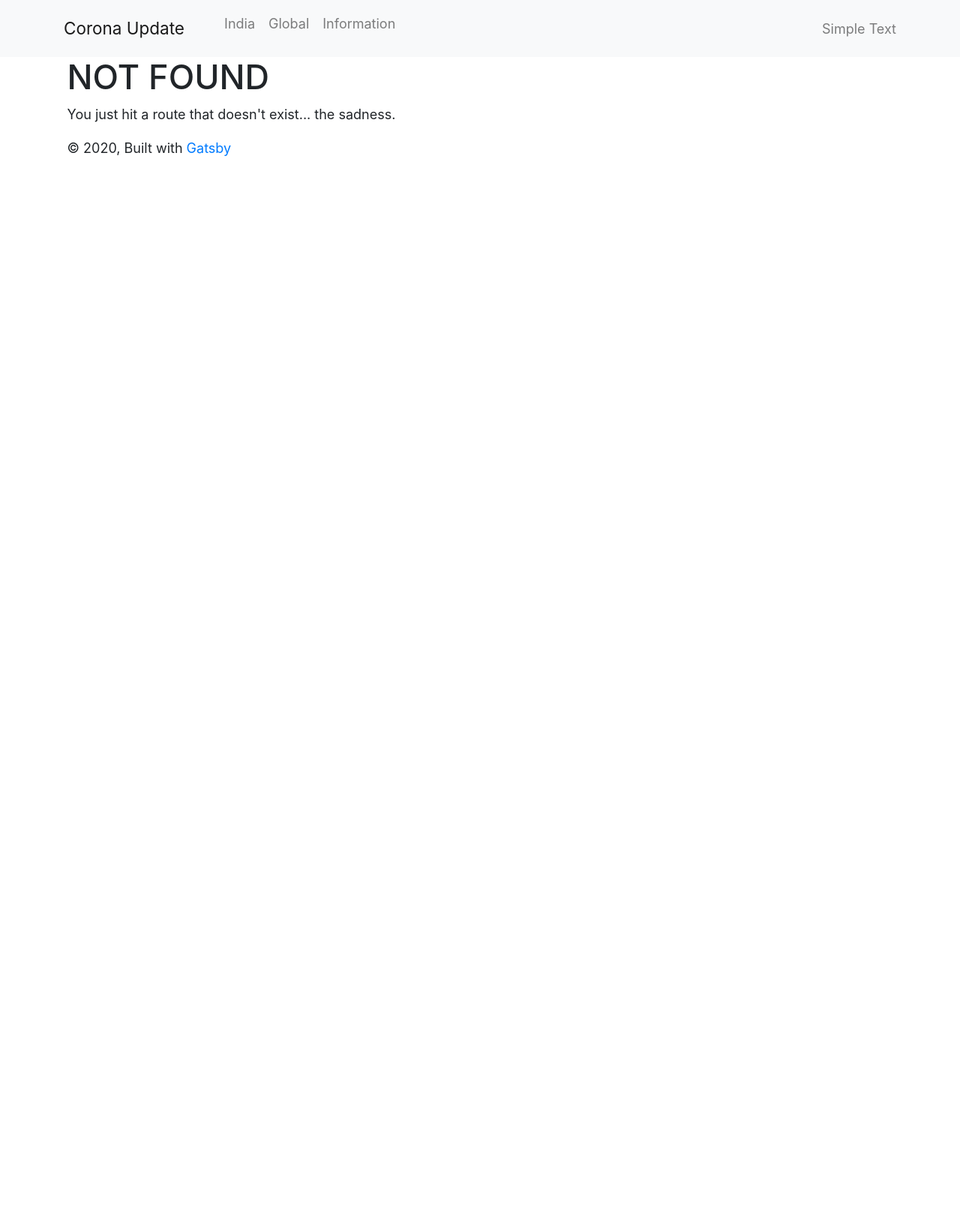
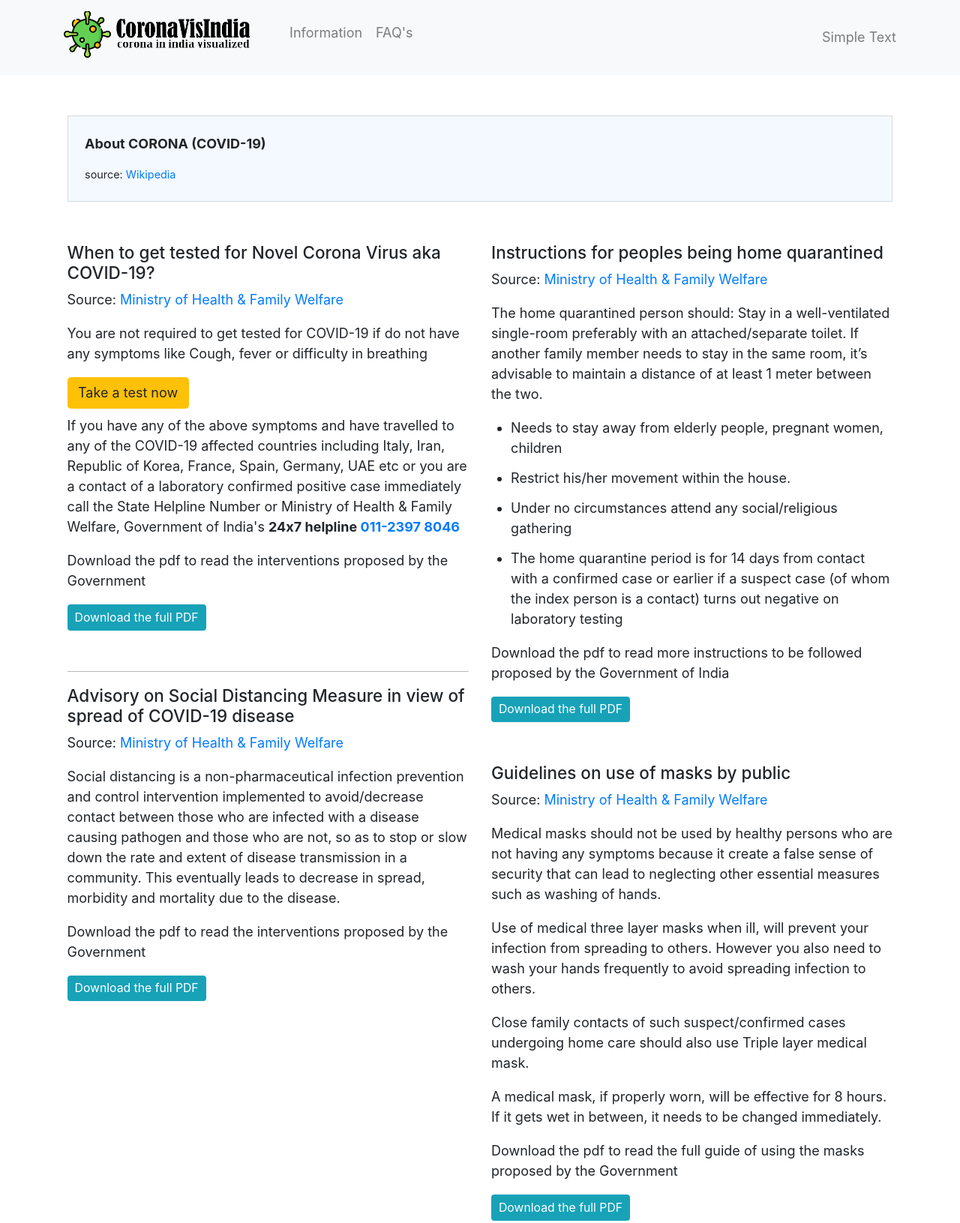
Before and after one commit to samnsimson/corona, a Gatsby site: page /information in a window 1280 px wide. Before the commit this address had no page. Shown: the top 1631 px of the page at 75% size. Before the commit the page ends 800 px from the top, so only its background shows below. Built offline with nearby package versions, Linux system fonts and the light colour scheme; Gatsby itself is replaced by a stand-in of ours; no server answers.

Commit message:
added two more pages and Calculation improvement

```diff
--- a/gatsby-config.js
+++ b/gatsby-config.js
@@ -5,6 +5,7 @@ module.exports = {
     author: `@samsimson`,
   },
   plugins: [
+    `gatsby-plugin-catch-links`,
     `gatsby-plugin-react-helmet`,
     {
       resolve: `gatsby-source-filesystem`,
@@ -24,7 +25,7 @@ module.exports = {
         background_color: `#663399`,
         theme_color: `#663399`,
         display: `minimal-ui`,
-        icon: `src/images/gatsby-icon.png`, // This path is relative to the root of the site.
+        icon: `src/images/virus.png`, // This path is relative to the root of the site.
       },
     },
     // this (optional) plugin enables Progressive Web App + Offline functionality
--- a/package.json
+++ b/package.json
@@ -11,6 +11,7 @@
     "d3-geo": "^1.11.9",
     "gatsby": "^2.19.45",
     "gatsby-image": "^2.2.44",
+    "gatsby-plugin-catch-links": "^2.2.0",
     "gatsby-plugin-manifest": "^2.2.48",
     "gatsby-plugin-offline": "^3.0.41",
     "gatsby-plugin-react-helmet": "^3.1.24",
@@ -25,6 +26,7 @@
     "react-dom": "^16.12.0",
     "react-google-charts": "^3.0.15",
     "react-helmet": "^5.2.1",
+    "react-iframe": "^1.8.0",
     "react-responsive": "^8.0.3",
     "react-slick": "^0.25.2",
     "reactstrap": "^8.4.1",
--- a/src/components/AboutCorona.js
+++ b/src/components/AboutCorona.js
@@ -13,6 +13,13 @@ export default class AboutCorona extends React.Component {
 
 	componentDidMount() {
 		this.fetchData()
+	}
+
+	style = {
+		cards: {
+			backgroundColor: "rgba(215, 236, 251, 0.3)",
+			borderRadius: "0px",
+		},
 	}
 
 	fetchData = async () => {
@@ -32,7 +39,7 @@ export default class AboutCorona extends React.Component {
 		return (
 			<Row>
 				<Col sm="12">
-					<Card>
+					<Card style={this.style.cards}>
 						<CardBody>
 							<CardTitle>
 								<strong>About CORONA (COVID-19)</strong>
--- a/src/components/header.js
+++ b/src/components/header.js
@@ -1,5 +1,6 @@
 import PropTypes from "prop-types"
 import React, { useState } from "react"
+import Image from "./image"
 import {
   Collapse,
   Navbar,
@@ -19,22 +20,17 @@ const Header = ({ siteTitle }) => {
     <div>
       <Navbar color="light" light expand="md">
         <Container>
-          <NavbarBrand href="/">Corona Update</NavbarBrand>
+          <NavbarBrand href="/">
+            <Image />
+          </NavbarBrand>
           <NavbarToggler onClick={toggle} />
           <Collapse isOpen={isOpen} navbar>
             <Nav className="mr-auto" navbar>
               <NavItem>
-                <NavLink href="/india/">India</NavLink>
+                <NavLink href="/information">Information</NavLink>
               </NavItem>
               <NavItem>
-                <NavLink href="https://github.com/reactstrap/reactstrap">
-                  Global
-                </NavLink>
-              </NavItem>
-              <NavItem>
-                <NavLink href="https://github.com/reactstrap/reactstrap">
-                  Information
-                </NavLink>
+                <NavLink href="/faq">FAQ's</NavLink>
               </NavItem>
             </Nav>
             <NavbarText>Simple Text</NavbarText>
--- a/src/components/image.js
+++ b/src/components/image.js
@@ -14,19 +14,19 @@ import Img from "gatsby-image"
  */
 
 const Image = () => {
-  const data = useStaticQuery(graphql`
+  const logo = useStaticQuery(graphql`
     query {
-      placeholderImage: file(relativePath: { eq: "gatsby-astronaut.png" }) {
+      placeholderImage: file(relativePath: { eq: "coronavisindia-logo.png" }) {
         childImageSharp {
-          fluid(maxWidth: 300) {
-            ...GatsbyImageSharpFluid
+          fixed(width: 248, height: 62) {
+            ...GatsbyImageSharpFixed
           }
         }
       }
     }
   `)
 
-  return <Img fluid={data.placeholderImage.childImageSharp.fluid} />
+  return <Img fixed={logo.placeholderImage.childImageSharp.fixed} />
 }
 
 export default Image
--- a/src/components/plotGenerator.js
+++ b/src/components/plotGenerator.js
@@ -19,7 +19,7 @@ class PlotGenerator {
 				},
 			],
 		}
-		data.map(item => {
+		data.map(function(item) {
 			state.labels.push(item[x])
 			state.datasets[0].data.push(item[y])
 		})
@@ -38,7 +38,7 @@ class PlotGenerator {
 				},
 			],
 		}
-		data.map(item => {
+		data.map(function(item) {
 			state.labels.push(item.key)
 			state.datasets[0].data.push(item.value)
 		})
--- a/src/components/totalActiveCases.js
+++ b/src/components/totalActiveCases.js
@@ -2,7 +2,7 @@ import React from "react"
 import axios from "axios"
 import BarChart from "../components/BarChart"
 import PlotGenerator from "../components/plotGenerator"
-import { Col, Row } from "reactstrap"
+import { Col } from "reactstrap"
 import moment from "moment"
 
 export default class totalActiveCases extends React.Component {
--- a/src/components/totalDataInDoughnut.js
+++ b/src/components/totalDataInDoughnut.js
@@ -6,7 +6,6 @@ import {
 	Row,
 	Col,
 	Table,
-	Progress,
 	Card,
 	CardBody,
 	CardHeader,
@@ -88,7 +87,6 @@ export default class totalDataInDoughnut extends React.Component {
 }
 
 const CaseInWords = props => {
-	console.log(`this first ${JSON.stringify(props.data[0].value)}`)
 	return (
 		<Card>
 			<CardHeader>
--- /dev/null
+++ b/src/pages/information.js
@@ -0,0 +1,197 @@
+import React from "react"
+import { Link } from "gatsby"
+import Layout from "../components/layout"
+import SEO from "../components/seo"
+import { Row, Col, ListGroup, ListGroupItem } from "reactstrap"
+import AboutCorona from "../components/AboutCorona"
+
+export default class information extends React.Component {
+	constructor(props) {
+		super(props)
+	}
+
+	render() {
+		return (
+			<Layout>
+				<SEO title="Corona Virus - Information | Coronavisindia" />
+				<Row className="my-5">
+					<Col>
+						<AboutCorona />
+					</Col>
+				</Row>
+				<Row className="mb-5">
+					<Col md="6">
+						<div className="mb-5">
+							<h5>When to get tested for Novel Corona Virus aka COVID-19?</h5>
+							<p>
+								Source:{" "}
+								<a target="_blank" href="https://www.mohfw.gov.in/">
+									Ministry of Health & Family Welfare
+								</a>
+							</p>
+							<div>
+								<p>
+									You are not required to get tested for COVID-19 if do not have
+									any symptoms like Cough, fever or difficulty in breathing
+								</p>
+								<Link to="" className="btn btn-warning mb-2">
+									Take a test now
+								</Link>
+								<p>
+									If you have any of the above symptoms and have travelled to
+									any of the COVID-19 affected countries including Italy, Iran,
+									Republic of Korea, France, Spain, Germany, UAE etc or you are
+									a contact of a laboratory confirmed positive case immediately
+									call the State Helpline Number or Ministry of Health & Family
+									Welfare, Government of India's{" "}
+									<b>
+										24x7 helpline <a href="tel:00123978046">011-2397 8046</a>
+									</b>
+								</p>
+								<p>
+									Download the pdf to read the interventions proposed by the
+									Government
+								</p>
+								<a
+									target="_blank"
+									href="https://www.mohfw.gov.in/pdf/SocialDistancingAdvisorybyMOHFW.pdf"
+									className="btn btn-sm btn-info"
+								>
+									Download the full PDF
+								</a>
+							</div>
+						</div>
+						<hr />
+						<div className="mb-5">
+							<h5>
+								Advisory on Social Distancing Measure in view of spread of
+								COVID-19 disease
+							</h5>
+							<p>
+								Source:{" "}
+								<a target="_blank" href="https://www.mohfw.gov.in/">
+									Ministry of Health & Family Welfare
+								</a>
+							</p>
+							<div>
+								<p>
+									Social distancing is a non-pharmaceutical infection prevention
+									and control intervention implemented to avoid/decrease contact
+									between those who are infected with a disease causing pathogen
+									and those who are not, so as to stop or slow down the rate and
+									extent of disease transmission in a community. This eventually
+									leads to decrease in spread, morbidity and mortality due to
+									the disease.
+								</p>
+
+								<p>
+									Download the pdf to read the interventions proposed by the
+									Government
+								</p>
+								<a
+									target="_blank"
+									href="https://www.mohfw.gov.in/pdf/SocialDistancingAdvisorybyMOHFW.pdf"
+									className="btn btn-sm btn-info"
+								>
+									Download the full PDF
+								</a>
+							</div>
+						</div>
+					</Col>
+					<Col md="6">
+						<div className="mb-5">
+							<h5>Instructions for peoples being home quarantined</h5>
+							<p>
+								Source:{" "}
+								<a target="_blank" href="https://www.mohfw.gov.in/">
+									Ministry of Health & Family Welfare
+								</a>
+							</p>
+							<div>
+								<p>
+									The home quarantined person should: Stay in a well-ventilated
+									single-room preferably with an attached/separate toilet. If
+									another family member needs to stay in the same room, it’s
+									advisable to maintain a distance of at least 1 meter between
+									the two.
+									<br />
+								</p>
+								<ul>
+									<li>
+										Needs to stay away from elderly people, pregnant women,
+										children
+									</li>
+									<li>Restrict his/her movement within the house.</li>
+									<li>
+										Under no circumstances attend any social/religious gathering
+									</li>
+									<li>
+										The home quarantine period is for 14 days from contact with
+										a confirmed case or earlier if a suspect case (of whom the
+										index person is a contact) turns out negative on laboratory
+										testing
+									</li>
+								</ul>
+								<p>
+									Download the pdf to read more instructions to be followed
+									proposed by the Government of India
+								</p>
+								<a
+									target="_blank"
+									href="https://www.mohfw.gov.in/pdf/Guidelinesforhomequarantine.pdf"
+									className="btn btn-sm btn-info"
+								>
+									Download the full PDF
+								</a>
+							</div>
+						</div>
+						<div className="mb-5">
+							<h5>Guidelines on use of masks by public</h5>
+							<p>
+								Source:{" "}
+								<a target="_blank" href="https://www.mohfw.gov.in/">
+									Ministry of Health & Family Welfare
+								</a>
+							</p>
+							<div>
+								<p>
+									Medical masks should not be used by healthy persons who are
+									not having any symptoms because it create a false sense of
+									security that can lead to neglecting other essential measures
+									such as washing of hands.
+								</p>
+								<p>
+									Use of medical three layer masks when ill, will prevent your
+									infection from spreading to others. However you also need to
+									wash your hands frequently to avoid spreading infection to
+									others.{" "}
+								</p>
+								<p>
+									Close family contacts of such suspect/confirmed cases
+									undergoing home care should also use Triple layer medical
+									mask.
+								</p>
+								<p>
+									A medical mask, if properly worn, will be effective for 8
+									hours. If it gets wet in between, it needs to be changed
+									immediately.
+								</p>
+								<p>
+									Download the pdf to read the full guide of using the masks
+									proposed by the Government
+								</p>
+								<a
+									target="_blank"
+									href="https://www.mohfw.gov.in/pdf/SocialDistancingAdvisorybyMOHFW.pdf"
+									className="btn btn-sm btn-info"
+								>
+									Download the full PDF
+								</a>
+							</div>
+						</div>
+					</Col>
+				</Row>
+			</Layout>
+		)
+	}
+}
```
Also changed, not shown: src/components/QuizSlider.js (+73 -16 lines), src/pages/faq.js (added, +167 -0 lines), src/images/coronavisindia-logo.png (added), src/images/virus.png (added), src/images/virus.svg (added), 1 other file.
